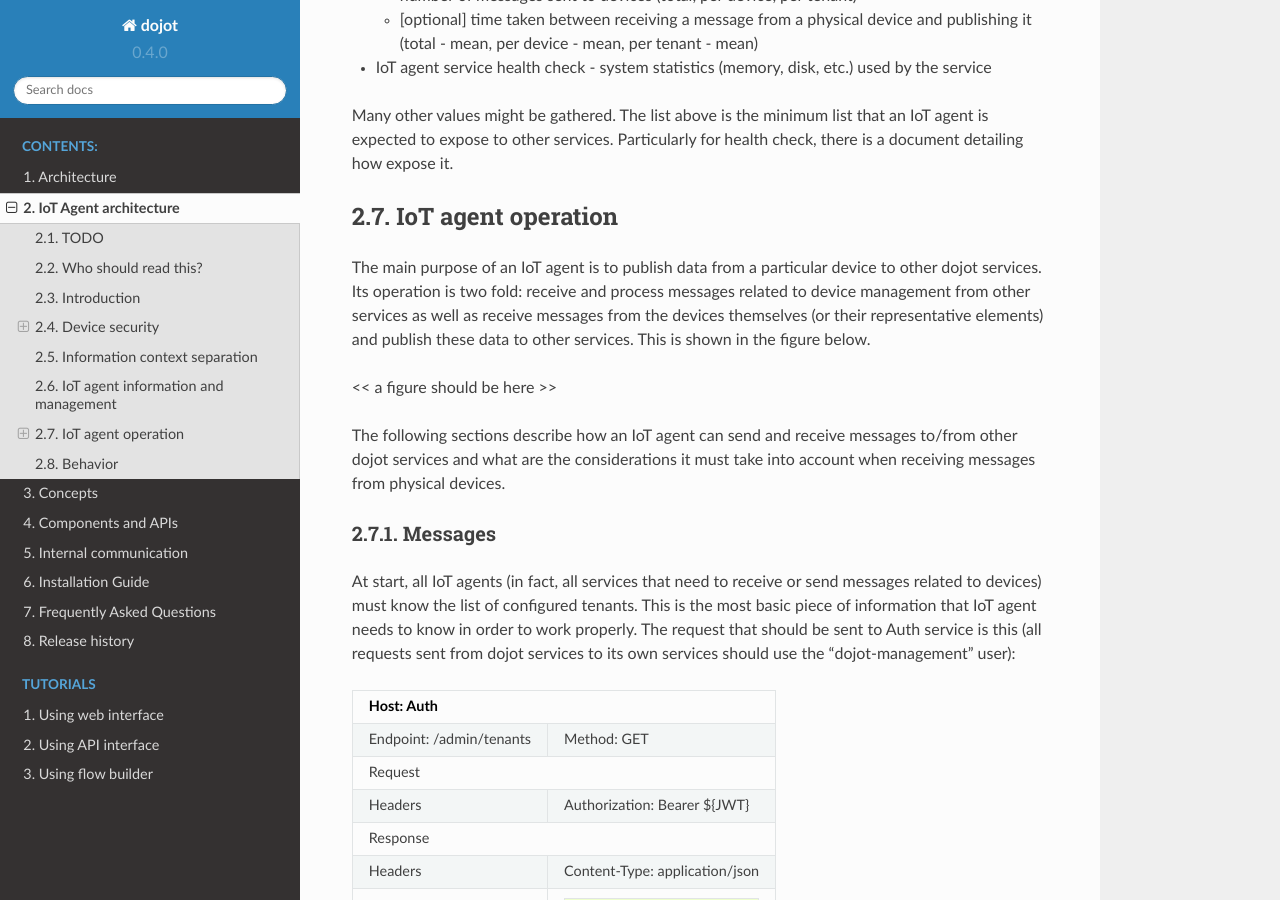
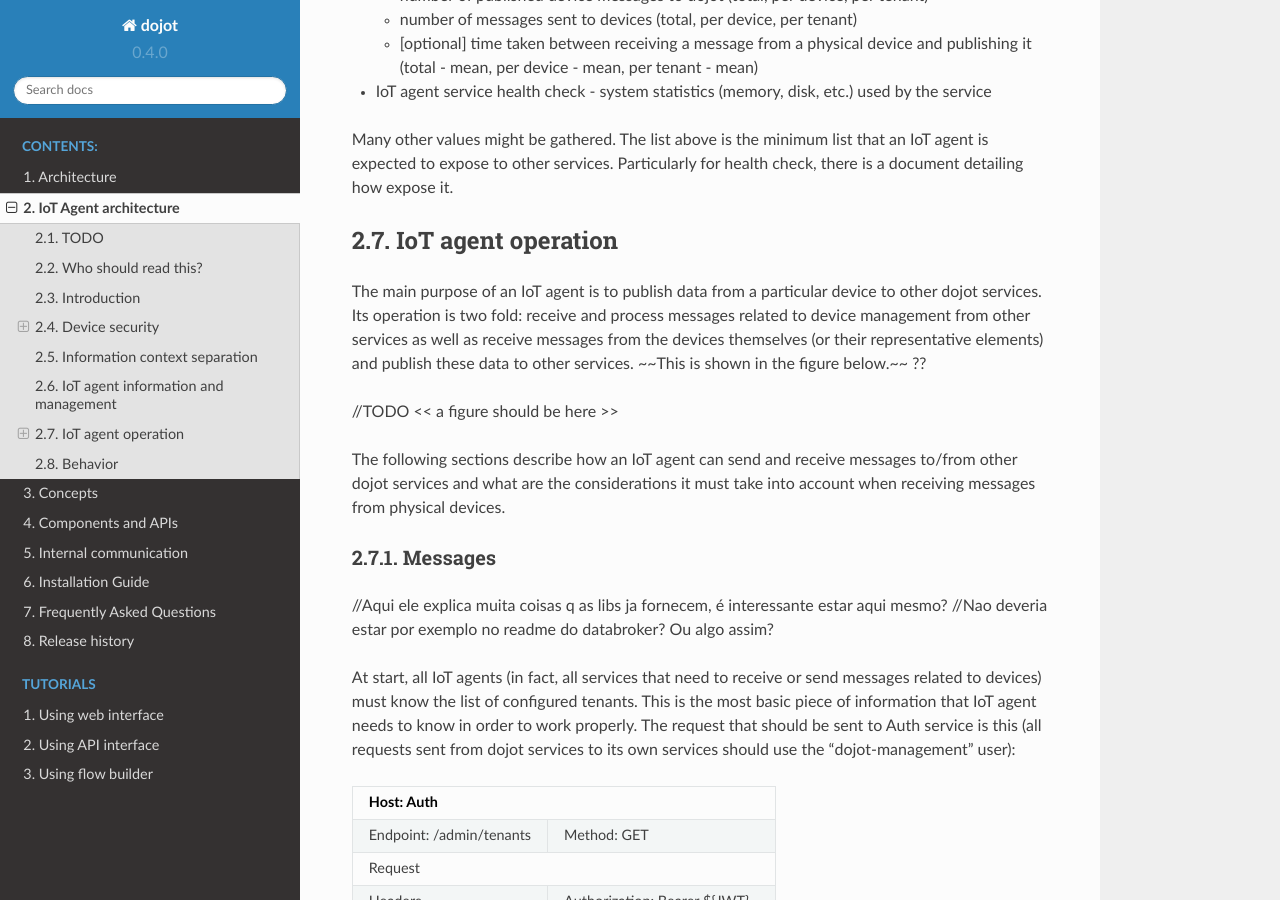
Before and after one commit to dojot/docs, a Sphinx documentation site: the page built from source/iotagent-architecture.rst, in a window 1280 px wide and 900 px high, scrolled down 4730 px. Built offline with Sphinx 7.4.7 and the Read the Docs theme 2.0.0, drawn with Linux system fonts in a browser that asks for light colours; some of the changed text lies outside the part shown.

Commit message:
remove after

```diff
--- a/source/installation-guide.rst
+++ b/source/installation-guide.rst
@@ -189,6 +189,7 @@
 execute the command: ::
 
   git clone https://github.com/dojot/ansible-dojot
+  //TODO SET SOME VERSION?
 
 2. Installing dependencies
 ..........................
--- a/source/iotagent-architecture.rst
+++ b/source/iotagent-architecture.rst
@@ -30,6 +30,7 @@
 - **users**: whoever sends requests to dojot in order to manage resources,
   retrieve historical device data, create subscriptions, manage flows, and so
   on.
+- **profiles**: //TODO
 - **tenants**: logical separation between resources that might be associated
   with multiple users.
 - **resources**: elements that are associated to a particular entity. They are:
@@ -254,8 +255,9 @@
 other dojot services. Its operation is two fold: receive and process messages
 related to device management from other services as well as receive messages
 from the devices themselves (or their representative elements) and publish
-these data to other services. This is shown in the figure below.
+these data to other services. ~~This is shown in the figure below.~~ ??
 
+//TODO
 << a figure should be here >>
 
 The following sections describe how an IoT agent can send and receive messages
@@ -264,6 +266,8 @@
 
 Messages
 --------
+//Aqui ele explica muita coisas q as libs ja fornecem, é interessante estar aqui mesmo?
+//Nao deveria estar por exemplo no readme do databroker? Ou algo assim?
 
 At start, all IoT agents (in fact, all services that need to receive or send
 messages related to devices) must know the list of configured tenants. This is
@@ -540,7 +544,7 @@
 An IoT agent might implement mechanisms in order to update firmware in devices.
 
 The firmware update process should be:
-
+//TODO
 -
 
 
```
Also changed, not shown: other parts of source/installation-guide.rst (+1 -1 lines), source/architecture.rst (+9 -19 lines).
